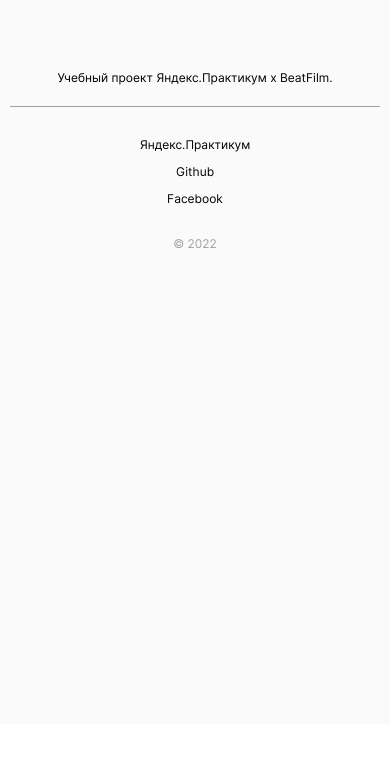
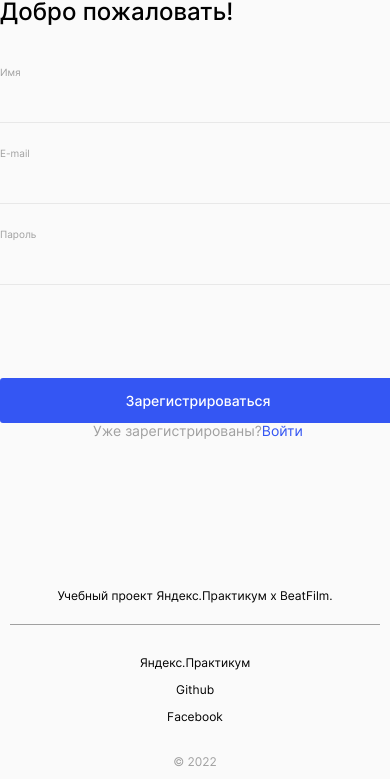
Before and after one commit to Lina7227/movies-explorer-frontend, a React app: page /sign-up in a window 390 px wide. Shown: the part 120-899 px from the top of the page. Before the commit the page ends 844 px from the top, so only its background shows below. Built offline with nearby package versions, Linux system fonts and the light colour scheme.

Commit message:
работа на формой регистрации, входа и редактирования

```diff
--- a/src/components/App/App.js
+++ b/src/components/App/App.js
@@ -3,6 +3,9 @@
 import Main from '../Main/Main';
 import Footer from '../Footer/Footer';
 import Header from '../Header/Header';
+import Profile from '../Profile/Profile';
+import Login from '../Login/Login';
+import Register from '../Register/Register';
 import './App.css';
 
 
@@ -10,6 +13,24 @@
 
 function App() {
 
+  const [islogOn, setlogOn] = React.useState(false);
+  const navigate = useNavigate();
+
+  function handleSignIn() {
+    setlogOn(true);
+    navigate.push("/movies");
+  }
+
+  function handleProfile() {}
+
+  function handleSignUp() {
+    handleSignIn();
+  }
+
+  function handleSignOut() {
+    setlogOn(false);
+    navigate.push("/");
+  }
 
 
 
@@ -18,6 +39,9 @@
       <Header />
       <Routes>
         <Route exact path="/" element={<Main />}/>
+        <Route exact path="/sign-up" element={<Register onSubmit={handleSignUp} />}/>
+        <Route exact path="/sign-in" element={<Login onSubmit={handleSignIn} />}/>
+        <Route exact path="/profile" element={<Profile onSubmit={handleSignUp} />}/>
       </Routes>
 
       <Footer />
--- /dev/null
+++ b/src/components/FormEmail/FormEmail.js
@@ -0,0 +1,41 @@
+import React from 'react';
+import '../FormPassword/FormPassword.css';
+
+function FormEmail(props) {
+    const [isCorrectly, setIsCorrectly] = React.useState(true);
+    const [onFocus, setOnFocus] = React.useState(false);
+
+    function handleChange() {
+
+    }
+
+    function handleFocus() {
+        setOnFocus(true);
+    }
+
+    function handleClean() {
+        setOnFocus(false);
+    }
+
+    return (
+        <label htmlFor="email" className="label-password">
+            <div className={`label-password__container ${props.logOnIn ? "label-password__container_type_login" : ""} ${onFocus ? "abel-password__containler_type_active" : ""}`}>
+                <p className={`label-password__title ${props.logOnIn ? "label-password__title_type_active" : ""}`}>E-mail</p>
+                <input
+                id="email"
+                name="email"
+                type="email"
+                className={`label-password__input ${props.logOnIn ? "label-password__input_type_active" : ""} ${!isCorrectly ? "label-password__input_error" : "" }`}
+                required
+                minLength="2"
+                maxLength="30"
+                onBlur={handleClean}
+                onChange={handleChange}
+                />
+            </div>
+            <span className={`label-password__error ${!isCorrectly ? "label-password__error_type_active" : "" }`}>Что-то пошло не так...</span>
+        </label>
+    );
+}
+
+export default FormEmail;
--- /dev/null
+++ b/src/components/FormName/FormName.js
@@ -0,0 +1,42 @@
+import React from 'react';
+import '../FormPassword/FormPassword.css';
+
+function FormName(props) {
+    const [isCorrectly, setIsCorrectly] = React.useState(true);
+    const [onFocus, setOnFocus] = React.useState(false);
+
+    function handleChange() {
+
+    }
+
+    function handleFocus() {
+        setOnFocus(true);
+    }
+
+    function handleClean() {
+        setOnFocus(false);
+    }
+
+    return (
+        <label htmlFor="password" className="label-password">
+            <div className={`label-password__container ${props.logOnIn ? "label-password__container_type_login" : ""} ${onFocus ? "abel-password__containler_type_active" : ""}`}>
+                <p className={`label-password__title ${props.logOnIn ? "label-password__title_type_active" : ""}`}>Имя</p>
+                <input
+                id="name"
+                name="name"
+                type="text"
+                className={`label-password__input ${props.logOnIn ? "label-password__input_type_active" : ""} ${!isCorrectly ? "label-password__input_error" : "" }`}
+                required
+                minLength="2"
+                maxLength="30"
+                onBlur={handleClean}
+                onChange={handleChange}
+                onFocus={handleFocus}
+                />
+            </div>
+            <span className={`label-password__error ${!isCorrectly ? "label-password__error_type_active" : "" }`}>Что-то пошло не так...</span>
+        </label>
+    );
+}
+
+export default FormName;
--- /dev/null
+++ b/src/components/FormPassword/FormPassword.css
@@ -0,0 +1,79 @@
+.label-password {
+    padding: 0;
+    margin: 0;
+    display: flex;
+    flex-direction: column;
+    box-sizing: border-box;
+    border: none;
+}
+
+.label-password__container {
+    margin: 0;
+    padding: 0 0 16px;
+    display: flex;
+    justify-content: space-between;
+    border-bottom: 1px solid #E8E8E8;
+}
+
+.label-password__container_type_login {
+    flex-direction: column;
+}
+
+.abel-password__contain {
+    border-bottom: 1px solid #3456F3;
+}
+
+.label-password__title {
+    margin: 0;
+    padding: 0;
+    font-weight: 500;
+    font-size: 11px;
+    line-height: 13px;
+    color: #000000;
+    text-align: left;
+}
+
+.label-password__title_type_active {
+    font-size: 10px;
+    font-weight: 400;
+    line-height: 12px;
+    color: #A0A0A0;
+}
+
+.label-password__input {
+    background-color: inherit;
+    border: none;
+    margin: 0;
+    padding: 0 0 6px;
+    width: 100%;
+    color: #000000;
+    font-size: 11px;
+    font-weight: 400;
+    line-height: 17px;
+    text-align: right;
+    box-sizing: border-box;
+}
+
+.label-password__input_type_active {
+    padding-top: 5px;
+    font-size: 14px;
+    text-align: unset;
+}
+
+.label-password__input_error {
+    color: #EE3465;
+}
+
+.label-password__error {
+    font-weight: 400;
+    font-size: 10px;
+    line-height: 12px;
+    color: #EE3465;
+    padding: 6px 0 0;
+    margin: 0 0 6px;
+    visibility: hidden;
+}
+
+.label-password__error_type_active {
+    visibility: visible;
+}
--- /dev/null
+++ b/src/components/FormPassword/FormPassword.js
@@ -0,0 +1,42 @@
+import React from 'react';
+import './FormPassword.css';
+
+function FormPassword(props) {
+    const [isCorrectly, setIsCorrectly] = React.useState(true);
+    const [onFocus, setOnFocus] = React.useState(false);
+
+    function handleChange() {
+
+    }
+
+    function handleFocus() {
+        setOnFocus(true);
+    }
+
+    function handleClean() {
+        setOnFocus(false);
+    }
+
+    return (
+        <label htmlFor="password" className="label-password">
+            <div className={`label-password__container ${props.logOnIn ? "label-password__container_type_login" : ""} ${onFocus ? "abel-password__containler_type_active" : ""}`}>
+                <p className={`label-password__title ${props.logOnIn ? "label-password__title_type_active" : ""}`}>Пароль</p>
+                <input
+                id="password"
+                name="password"
+                type="password"
+                className={`label-password__input ${props.logOnIn ? "label-password__input_type_active" : ""} ${!isCorrectly ? "label-password__input_error" : "" }`}
+                required
+                minLength="6"
+                maxLength="20"
+                onBlur={handleClean}
+                onChange={handleChange}
+                onFocus={handleFocus}
+                />
+            </div>
+            <span className={`label-password__error ${!isCorrectly ? "label-password__error_type_active" : "" }`}>Что-то пошло не так...</span>
+        </label>
+    );
+}
+
+export default FormPassword;
--- a/src/components/Login/Login.css
+++ b/src/components/Login/Login.css
@@ -0,0 +1,5 @@
+.login {
+    margin: 0 auto;
+    max-width: 396px;
+    box-sizing: border-box;
+}
--- a/src/components/Login/Login.js
+++ b/src/components/Login/Login.js
@@ -1 +1,27 @@
-import ('./Login.css');
+import './Login.css';
+import PageForm from '../PageForm/PageForm';
+import FormEmail from '../FormEmail/FormEmail';
+import FormPassword from '../FormPassword/FormPassword';
+
+function Login(props) {
+    return (
+        <section className="login">
+            <PageForm
+                name="login"
+                title="Рады видеть!"
+                onSubmit={props.onSubmit}
+                logOnIn={true}
+                buttonText="Войти"
+                textBottom="Ещё не зарегистрированы?"
+                onRedirectLink="/sign-up"
+                textLinkRedirect="Регистрация"
+            >
+                <FormEmail />
+                <FormPassword />
+
+            </PageForm>
+        </section>
+    );
+}
+
+export default Login;
--- /dev/null
+++ b/src/components/PageForm/PageForm.css
@@ -0,0 +1,104 @@
+.auth {
+    display: flex;
+    flex-direction: column;
+    justify-content: center;
+    padding: 0;
+    margin: 75px auto 70px;
+    box-sizing: border-box;
+}
+
+.auth__login {
+    margin: 40px 0 70px;
+}
+
+.auth__welcome {
+    color: #000000;
+    font-weight: 500;
+    font-size: 24px;
+    line-height: 29px;
+    margin: 0 0 40px;
+    padding: 0;
+    text-align: center;
+}
+
+.auth__welcome_login {
+    text-align: left;
+}
+
+.auth__form {
+    margin: 0 auto;
+    padding: 0;
+    display: flex;
+    flex-direction: column;
+    justify-content: center;
+    width: 396px;
+}
+
+.auth__button {
+    width: 396px;
+    height: 45px;
+    font-weight: 400;
+    font-size: 13px;
+    line-height: 16px;
+    text-align: center;
+    cursor: pointer;
+    margin: 69px 0 0;
+    padding: 0;
+    border: none;
+    background-color: inherit;
+    transition: 2s;
+    color: #000000;
+    opacity: 1;
+}
+
+.auth__button.hover {
+    opacity: 0.8;
+}
+
+.auth__button_active {
+    background-color: #3456F3;
+    border-radius: 3px;
+    color: #FFFFFF;
+    font-weight: 500;
+    font-size: 14px;
+    line-height: 17px;
+}
+
+.auth__button_inactive {
+    opacity: 0.3;
+}
+
+.auth__redirect {
+    margin: 0;
+    padding: 0;
+    display: flex;
+    justify-content: center;
+}
+
+.auth__redirect-text {
+    margin: 0;
+    font-size: 14px;
+    font-weight: 400;
+    line-height: 16px;
+    color: #A0A0A0;
+}
+
+.auth__redirect-link {
+    font-size: 14px;
+    font-weight: 400;
+    line-height: 16px;
+    color: #3456F3;
+    text-align: center;
+    text-decoration: none;
+    transition: .4s ease-in-out;
+}
+
+.auth__redirect-link_type_profile {
+    font-size: 13px;
+    font-weight: 500;
+    color: #EE3465;
+}
+
+.auth__redirect-link:hover {
+    opacity: 0.6;
+}
--- /dev/null
+++ b/src/components/PageForm/PageForm.js
@@ -0,0 +1,45 @@
+import React from 'react';
+import { NavLink } from 'react-router-dom';
+import './PageForm.css';
+
+function PageForm(props) {
+    const [buttonState, setButtonState] = React.useState(true);
+
+    return (
+        <div className={`auth ${props.logOnIn ? "auth__login" : ""}`}>
+            <h2 className={`auth__welcome ${props.logOnIn ? "auth__welcome_login" : ""}`}>
+                {props.title}
+            </h2>
+            <form
+                onSubmit={props.onSubmit}
+                name={`${props.name}`}
+                className="auth__form"
+                noValidate>
+
+                    {props.children}
+
+                <button
+                    type="submit"
+                    className={`auth__button ${props.logOnIn ? "auth__button_active" : ""} ${!buttonState ? "auth__button_inactive" : ""}`}
+                    disabled={!buttonState ? true : ""}>
+                    {props.buttonText}
+                </button>
+                <div className="auth__redirect">
+                    {props.logOnIn && <p className="auth__redirect-text">{props.textBottom}</p>}
+                    <NavLink
+                        onClick={props.redirectClick}
+                        className={`auth__redirect-link ${
+                            !props.logOnIn ? "auth__redirect-link_type_profile" : ""
+                          }`}
+                        to={props.onRedirectLink}
+                    >
+                        {props.textLinkRedirect}
+                    </NavLink>
+                </div>
+
+            </form>
+        </div>
+    );
+}
+
+export default PageForm;
--- a/src/components/Profile/Profile.css
+++ b/src/components/Profile/Profile.css
@@ -0,0 +1,5 @@
+.profile {
+    margin: 0 auto;
+    max-width: 410px;
+    box-sizing: border-box;
+}
--- a/src/components/Register/Register.css
+++ b/src/components/Register/Register.css
@@ -0,0 +1,5 @@
+.register {
+    margin: 0 auto;
+    max-width: 396px;
+    box-sizing: border-box;
+}
--- a/src/components/Register/Register.js
+++ b/src/components/Register/Register.js
@@ -1 +1,29 @@
-import ('./Register.css');
+import './Register.css';
+import PageForm from '../PageForm/PageForm';
+import FormEmail from '../FormEmail/FormEmail';
+import FormPassword from '../FormPassword/FormPassword';
+import FormName from '../FormName/FormName';
+
+function Register(props) {
+    return (
+        <section className="register">
+            <PageForm
+                name="register"
+                title="Добро пожаловать!"
+                onSubmit={props.onSubmit}
+                logOnIn={true}
+                buttonText="Зарегистрироваться"
+                textBottom="Уже зарегистрированы?"
+                onRedirectLink="/sign-in"
+                textLinkRedirect="Войти"
+            >
+                <FormName logOnIn={true} />
+                <FormEmail logOnIn={true} />
+                <FormPassword logOnIn={true} />
+
+            </PageForm>
+        </section>
+    );
+}
+
+export default Register;
```
Also changed, not shown: src/components/Header/Header.css (+14 -0 lines), src/components/Navigation/Navigation.css (+8 -18 lines), src/components/Navigation/Navigation.js (+4 -5 lines), src/components/Profile/Profile.js (+27 -1 lines), src/components/FormEmail/FormEmail.css (added), src/components/FormName/FormName.css (added).
